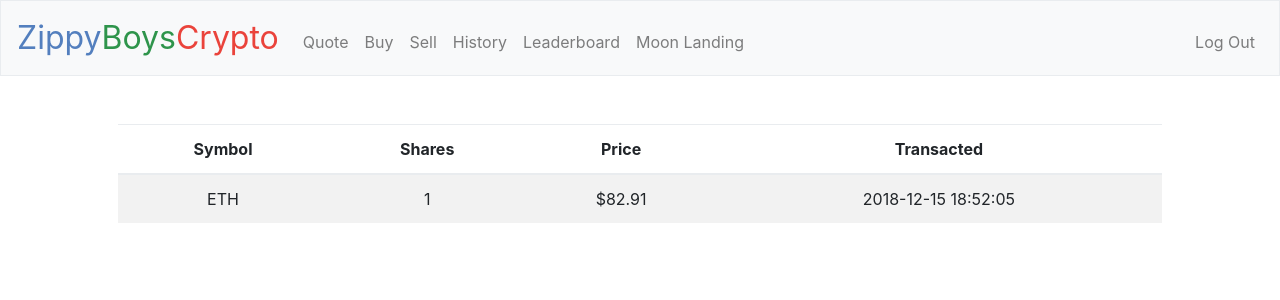
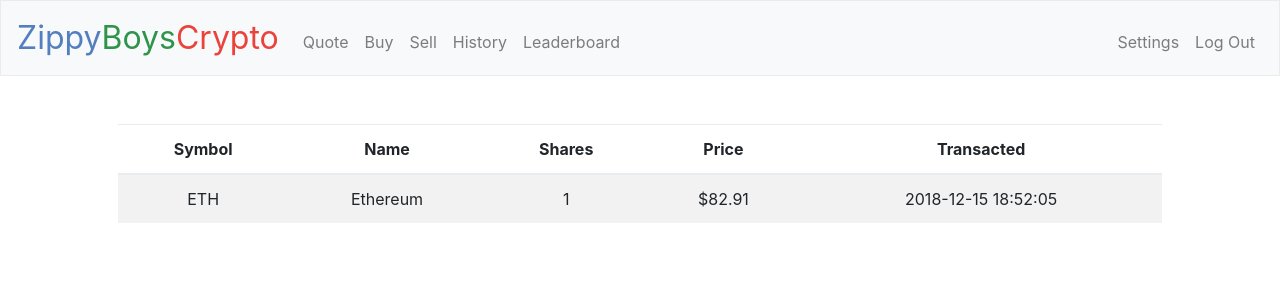
Before and after one commit to AndrewReifel/Crypto, a Flask app: page /history in a window 1280 px wide. Shown: the top 300 px of the page. Run offline with Flask 2, Linux system fonts and the light colour scheme; a user stored in the database is signed in; some libraries are stand-ins or nearby versions.

Commit message:
removed moonlanding.html and cleaned up code

```diff
--- a/application.py
+++ b/application.py
@@ -37,47 +37,36 @@ db = SQL("sqlite:///finance.db")
 def index():
     """Show portfolio of coins"""
 
-    if request.method == "GET":
-        # get cash info from users database
-        cash = db.execute("SELECT cash FROM users WHERE id = :id", id=session["user_id"])
+    # get cash info from users database
+    cash = db.execute("SELECT cash FROM users WHERE id = :id", id=session["user_id"])
 
-        grandtotal = cash[0]["cash"]
+    grandtotal = cash[0]["cash"]
 
-        # obtain stock info from portoflio database
-        stocks = db.execute("SELECT symbol, shares FROM portfolio WHERE id = :id", id=session["user_id"])
+    # obtain stock info from portoflio database
+    stocks = db.execute("SELECT symbol, shares FROM portfolio WHERE id = :id", id=session["user_id"])
 
-        # for every stock in the user proftfolio, assign dict key for use in html/jinja
-        for stock in stocks:
-            symbol = str(stock["symbol"])
-            shares = int(stock["shares"])
-            name = ""
-            price = ""
-            total = ""
-            quote = lookup(symbol)
-            stock["name"] = quote["name"]
-            stock["price"] = quote["price"]
-            stock["total"] = quote["price"] * shares
+    # for every stock in the user proftfolio, assign dict key for use in html/jinja
+    for stock in stocks:
+        symbol = str(stock["symbol"])
+        shares = int(stock["shares"])
+        name = ""
+        price = ""
+        total = ""
+        quote = lookup(symbol)
+        stock["name"] = quote["name"]
+        stock["price"] = quote["price"]
+        stock["total"] = quote["price"] * shares
 
-            stock["grandtotal"] = quote["price"] * shares
-            grandtotal += stock["grandtotal"]
+        stock["grandtotal"] = quote["price"] * shares
+        grandtotal += stock["grandtotal"]
 
-        # format grandtotal to force 2 decimal spots and $ on index.html using jinja
+    # format grandtotal to force 2 decimal spots and $ on index.html using jinja
+    grandtotal = (grandtotal)
 
-        grandtotal = (grandtotal)
+    # render index page with some given values
+    return render_template("index.html", stocks=stocks, cash=cash, grandtotal=grandtotal)
 
-        # render index page with some given values
-        return render_template("index.html", stocks=stocks, cash=cash, grandtotal=grandtotal)
 
-    # Change password
-    else:
-        if not request.form.get("password_1") or request.form.get("password_2"):
-            return apology("must provide passwords", 403)
-        elif request.form.get("password_1") != request.form.get("password_2"):
-            return apology("passwords are not the same", 403)
-        else:
-            hash = generate_password_hash(request.form.get("password_1"))
-            rows = db.execute("UPDATE users SET hash=:new_hash WHERE id=:id", new_hash=hash, id=session["user_id"])
-            return render_template("/changepassword.html")
 
 
 @app.route("/buy", methods=["GET", "POST"])
@@ -115,12 +104,15 @@ def buy():
         # if sufficent cash available, update users, portfolio, and histroy with the new information
         else:
             db.execute("UPDATE users SET cash = cash - :cost WHERE id = :id", cost=cost, id=session["user_id"])
-            db.execute("UPDATE portfolio SET shares = shares + :shares WHERE id = :id AND symbol = :symbol",
-                       id=session["user_id"], symbol=quote["symbol"], shares=shares)
-            db.execute("INSERT OR IGNORE INTO portfolio (id,symbol,shares) VALUES (:id,:symbol,:shares)",
-                       id=session["user_id"], symbol=quote["symbol"], shares=shares)
-            db.execute("INSERT INTO history (id,symbol,shares,price,date) VALUES (:id,:symbol,:shares,:price,datetime('now'))",
-                       id=session["user_id"], symbol=quote["symbol"], shares=shares, price=price)
+
+            # db.execute("UPDATE portfolio SET shares = shares + :shares WHERE id = :id AND symbol = :symbol",
+            #           id=session["user_id"], symbol=quote["symbol"], shares=shares)
+
+            db.execute("INSERT OR IGNORE INTO portfolio (id,symbol,shares,name,price) VALUES (:id,:symbol,:shares,:name,:price)",
+                       id=session["user_id"], symbol=quote["symbol"], shares=shares, name=quote["name"], price=quote["price"])
+
+            db.execute("INSERT INTO history (id,symbol,shares,price,date,name) VALUES (:id,:symbol,:shares,:price,datetime('now'),:name)",
+                       id=session["user_id"], symbol=quote["symbol"], shares=shares, price=price, name=quote["name"])
 
         flash('Bought!')
         return redirect(url_for("index"))
@@ -136,12 +128,13 @@ def history():
     """Show history of transactions"""
 
     # obtain stock info from portfolio database
-    history = db.execute("SELECT symbol, shares, price, date FROM history WHERE id = :id ORDER BY date DESC", id=session["user_id"])
+    history = db.execute("SELECT symbol, shares, price, date, name FROM history WHERE id = :id ORDER BY date DESC", id=session["user_id"])
 
     # for every stock in the user's portfolio, assign dict key/values for use in html/jinja
     for transaction in history:
         symbol = transaction["symbol"]
         shares = transaction["shares"]
+        name = transaction["name"]
         price = transaction["price"]
         date = transaction["date"]
 
@@ -208,17 +201,26 @@ def leaderboard():
         username = ""
         cash = user["cash"]
 
-
-    # else:
     return render_template("leaderboard.html", users=users)
 
+@app.route("/settings", methods=["GET", "POST"])
+@login_required
+def settings():
+    """display settings"""
 
-@app.route("/moonlanding", methods=["GET", "POST"])
-@login_required
-def moonlanding():
-    """show fun text"""
+    if request.method == "POST":
 
-    return render_template("moonlanding.html")
+        if not request.form.get("password_1") or request.form.get("password_2"):
+            return apology("must provide passwords", 403)
+        elif request.form.get("password_1") != request.form.get("password_2"):
+            return apology("passwords are not the same", 403)
+        else:
+            hash = generate_password_hash(request.form.get("password_1"))
+            rows = db.execute("UPDATE users SET hash=:new_hash WHERE id=:id", new_hash=hash, id=session["user_id"])
+            return render_template("/changepassword.html")
+
+    else:
+        return render_template("settings.html")
 
 
 
--- a/helpers.py
+++ b/helpers.py
@@ -4,6 +4,11 @@ import json
 import requests
 from flask import redirect, render_template, request, session
 from functools import wraps
+import logging
+
+# turn off urllib logging
+logging.getLogger("requests").setLevel(logging.WARNING)
+logging.getLogger("urllib3").setLevel(logging.WARNING)
 
 def apology(message, code=400):
     """Renders message as an apology to user."""
--- a/templates/history.html
+++ b/templates/history.html
@@ -9,6 +9,7 @@
         <thead>
             <tr>
                 <th>Symbol</th>
+                <th>Name</th>
                 <th>Shares</th>
                 <th>Price</th>
                 <th>Transacted</th>
@@ -19,6 +20,7 @@
             {% for transaction in history %}
                 <tr>
                     <td>{{transaction["symbol"]}}</td>
+                    <td>{{transaction["name"]}}</td>
                     <td>{{transaction["shares"]}}</td>
                     <td>${{transaction["price"]}}</td>
                     <td>{{transaction["date"]}}</td>
--- a/templates/layout.html
+++ b/templates/layout.html
@@ -36,9 +36,9 @@
                         <li class="nav-item"><a class="nav-link" href="/sell">Sell</a></li>
                         <li class="nav-item"><a class="nav-link" href="/history">History</a></li>
                         <li class="nav-item"><a class="nav-link" href="/leaderboard">Leaderboard</a></li>
-                        <li class="nav-item"><a class="nav-link" href="/moonlanding">Moon Landing</a></li>
                     </ul>
                     <ul class="navbar-nav ml-auto mt-2">
+                        <li class="nav-item"><a class="nav-link" href="/settings">Settings</a></li>
                         <li class="nav-item"><a class="nav-link" href="/logout">Log Out</a></li>
                     </ul>
                 {% else %}
```
Also changed, not shown: templates/index.html (+0 -12 lines), templates/moonlanding.html (deleted, +0 -9 lines), templates/settings.html (+13 -1 lines), finance.db.
